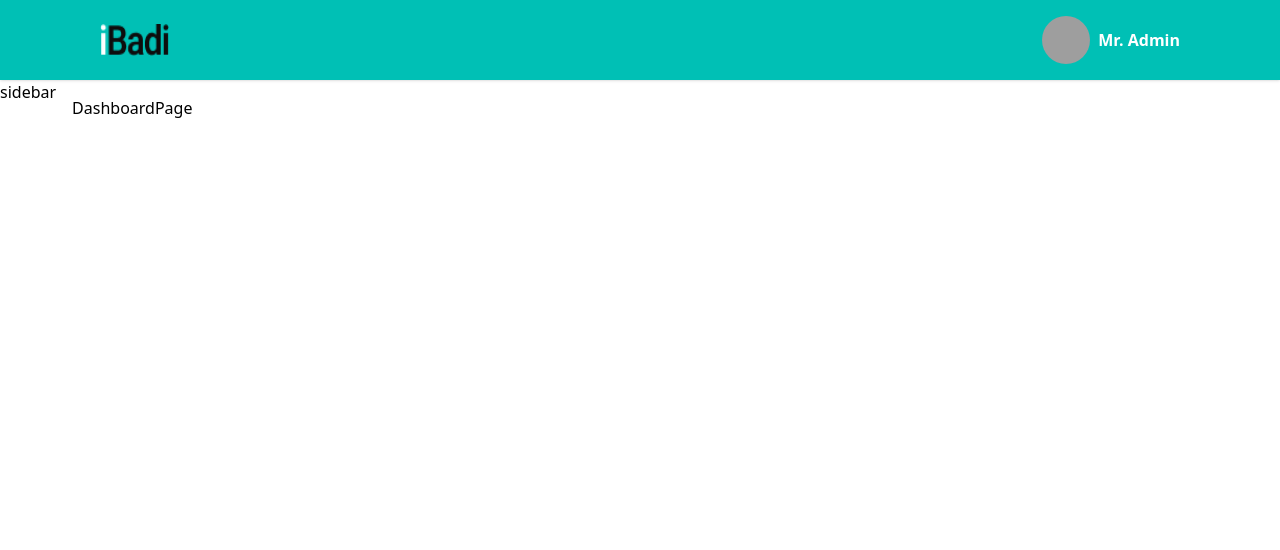
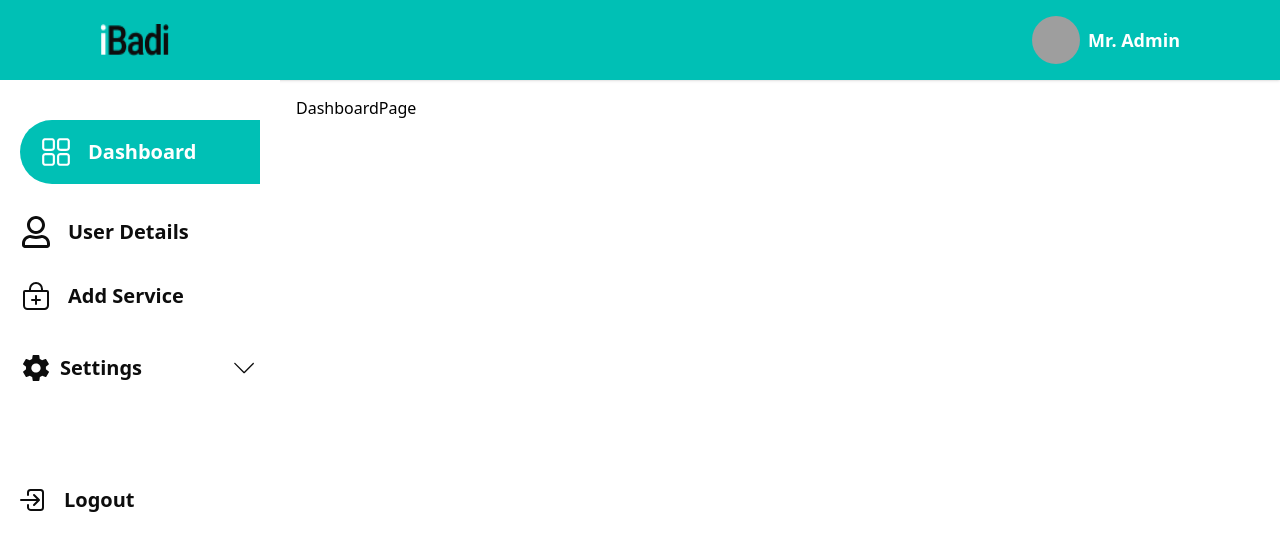
Before and after one commit to ahmadmusa9805/service-provider-dashboard, a React (Vite) app: page / in a window 1280 px wide. Shown: the top 550 px of the page. Built offline with nearby package versions, Linux system fonts and the light colour scheme; grey boxes are pictures that could not be loaded.

Commit message:
setup is on dev

```diff
--- a/src/components/MainHeader/MainHeader.jsx
+++ b/src/components/MainHeader/MainHeader.jsx
@@ -15,7 +15,7 @@ const MainHeader = () => {
               className="w-8 md:w-12 h-8 md:h-12 object-cover rounded-full"
               alt="User Avatar"
             />
-            <h3 className="hidden md:block text-white font-semibold">
+            <h3 className="hidden md:block text-white text-lg font-semibold">
               Mr. Admin
             </h3>
           </div>
--- a/src/components/Sidebar/Sidebar.jsx
+++ b/src/components/Sidebar/Sidebar.jsx
@@ -1,8 +1,162 @@
+/* eslint-disable react/prop-types */
+import { Link, useLocation } from "react-router-dom";
+import { FaRegBookmark, FaRegUser } from "react-icons/fa";
+import { IoMdInformationCircleOutline, IoMdSettings } from "react-icons/io";
+import { IoBagAddOutline, IoCloseSharp, IoLogInOutline } from "react-icons/io5";
+import { RxDashboard } from "react-icons/rx";
+import { MdOutlinePrivacyTip } from "react-icons/md";
+import { GoQuestion } from "react-icons/go";
+import { SlArrowDown } from "react-icons/sl";
 
-function Sidebar() {
-    return (
-        <h1>sidebar</h1>
-    )
-}
+const Sidebar = ({ isOpen, toggleSidebar }) => {
+  const location = useLocation();
+  const currentPath = location.pathname;
 
-export default Sidebar
+  // Check if current path matches a menu item
+  const isActive = (path) => currentPath === path;
+
+  // Check if any settings submenu is active
+  const isSettingsActive = currentPath.startsWith("/setting");
+
+  return (
+    <div
+      className={`fixed lg:static bg-white text-[#0D0D0D] w-[280px] h-screen overflow-y-auto py-5 md:py-0 z-50 transition-transform ${
+        isOpen ? "translate-x-0" : "-translate-x-full"
+      } lg:translate-x-0`}
+    >
+      {/* Close Button (Mobile Only) */}
+      <button
+        onClick={toggleSidebar}
+        className="absolute top-4 right-4 lg:hidden text-white bg-secondary focus:outline-none p-2 rounded-full"
+      >
+        <IoCloseSharp />
+      </button>
+
+      {/* Sidebar Menu */}
+      <ul className="mt-10 px-5">
+        {/* Dashboard */}
+        <li
+          className={`flex items-center gap-4 cursor-pointer ${
+            isActive("/")
+              ? "bg-[#00C0B5] text-white px-5 py-4 rounded-l-4xl"
+              : ""
+          }`}
+        >
+          <RxDashboard className="w-8 h-8 text-xl font-semibold" />
+          <Link className="text-xl font-semibold" to="/">
+            Dashboard
+          </Link>
+        </li>
+
+        {/* User Details */}
+        <li
+          className={`flex items-center gap-4 mt-8 cursor-pointer ${
+            isActive("/user-details")
+              ? "bg-[#00C0B5] text-white px-5 py-4 rounded-l-4xl"
+              : ""
+          }`}
+        >
+          <FaRegUser className="w-8 h-8 text-xl font-semibold" />
+          <Link className="text-xl font-semibold" to="/user-details">
+            User Details
+          </Link>
+        </li>
+
+        {/* Add Service */}
+        <li
+          className={`flex items-center gap-4 mt-8 ${
+            isActive("/services")
+              ? "bg-[#00C0B5] text-white px-5 py-4 rounded-l-4xl"
+              : ""
+          }`}
+        >
+          <IoBagAddOutline className="w-8 h-8 text-xl font-semibold" />
+          <Link className="text-xl font-semibold" to="/services">
+            Add Service
+          </Link>
+        </li>
+
+        {/* Settings */}
+        <li
+          className={`flex justify-between items-center gap-4 mt-8 cursor-pointer py-2 ${
+            isSettingsActive
+              ? "bg-[#00C0B5] text-white pl-5 pr-2 py-4 rounded-l-4xl"
+              : ""
+          }`}
+        >
+          <div className="flex flex-row justify-between items-center gap-2">
+            <IoMdSettings className="w-8 h-8 text-xl font-semibold" />
+            <Link className="text-xl font-semibold" to="/settings">
+              Settings
+            </Link>
+          </div>
+          <SlArrowDown className="w-8 h-5 text-xl font-bold" />
+        </li>
+
+        {/* Settings Submenu */}
+        {isSettingsActive && (
+          <ul className="text-start py-3 ml-5">
+            <li
+              className={`py-[5px] flex items-center gap-2 ${
+                isActive("/setting/about-us") ? "text-[#00c0b5]" : ""
+              }`}
+            >
+              <IoMdInformationCircleOutline className="w-5 h-5 text-lg font-semibold" />
+              <Link className="text-lg font-semibold" to="/setting/about-us">
+                About Us
+              </Link>
+            </li>
+            <li
+              className={`py-[6px] flex items-center gap-4 ${
+                isActive("/setting/privacy-policy") ? "text-[#00c0b5]" : ""
+              }`}
+            >
+              <MdOutlinePrivacyTip className="w-5 h-5 text-lg font-semibold" />
+              <Link
+                className="text-lg font-semibold"
+                to="/setting/privacy-policy"
+              >
+                Privacy Policy
+              </Link>
+            </li>
+            <li
+              className={`py-[6px] flex items-center gap-4 ${
+                isActive("/setting/faq") ? "text-[#00c0b5]" : ""
+              }`}
+            >
+              <GoQuestion className="w-5 h-5 text-lg font-semibold" />
+              <Link className="text-lg font-semibold" to="/setting/faq">
+                FAQ
+              </Link>
+            </li>
+            <li
+              className={`py-[5px] flex gap-2 items-center ${
+                isActive("/setting/terms-and-condition") ? "text-[#00c0b5]" : ""
+              }`}
+            >
+              <FaRegBookmark className="w-5 h-5 text-lg font-semibold" />
+              <Link
+                className="text-lg font-semibold"
+                to="/setting/terms-and-condition"
+              >
+                Terms and Conditions
+              </Link>
+            </li>
+          </ul>
+        )}
+      </ul>
+
+      {/* Logout Button */}
+      <div className="absolute mt-8 md:mt-20 lg:mt-20 xl:mt-20 w-full px-4">
+        <Link to="/sign-in">
+          <button className="flex items-center gap-4 w-full py-3 rounded-lg">
+            <IoLogInOutline className="w-8 h-8 text-xl font-semibold" />
+            <span className="text-xl font-semibold">Logout</span>
+          </button>
+        </Link>
+      </div>
+    </div>
+  );
+};
+
+export default Sidebar;
--- a/src/layout/MainLayout.jsx
+++ b/src/layout/MainLayout.jsx
@@ -13,7 +13,7 @@ const MainLayout = () => {
       <MainHeader toggleSidebar={toggleSidebar} />
       <div className="flex flex-1">
         <Sidebar isOpen={isSidebarOpen} toggleSidebar={toggleSidebar} />
-        <main className="p-4 overflow-y-auto bg-bg h-[100vh]">
+        <main className="p-4 overflow-y-auto bg-white h-[100vh]">
           <Outlet />
         </main>
       </div>
```
Also changed, not shown: src/routes/Routes.jsx (+6 -6 lines).
